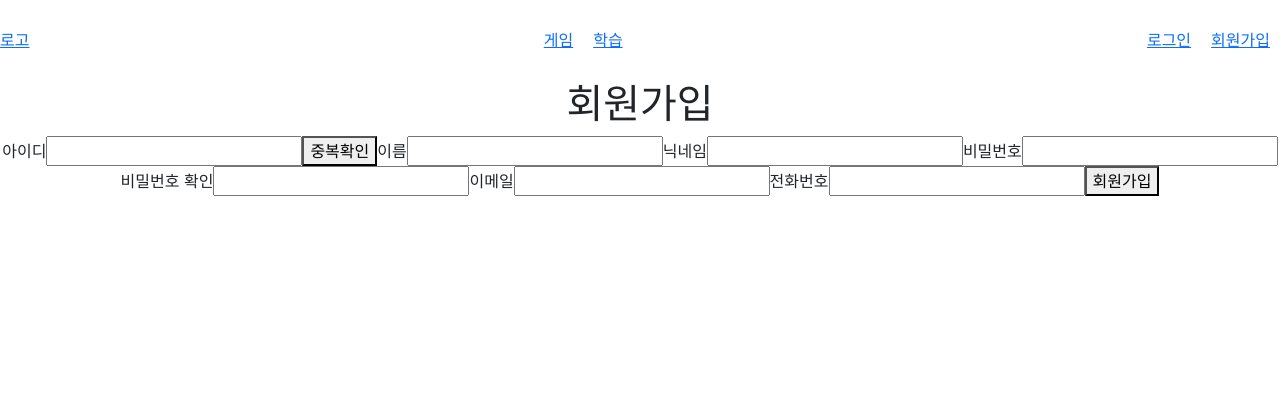
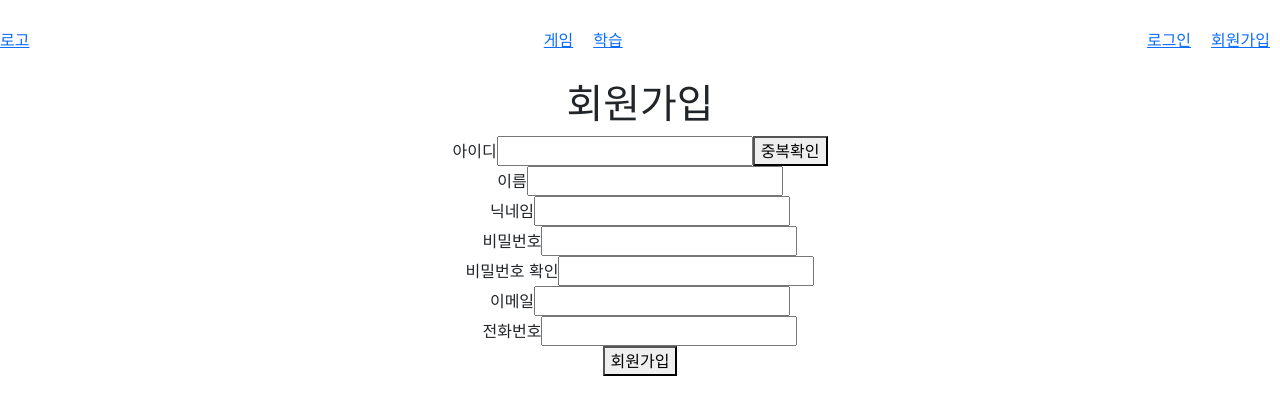
Before and after one commit to sangwook0613/alza-gamification, a React (Create React App) app in the folder frontend/: page /signup in a window 1280 px wide. Shown: the top 414 px of the page. Built offline with nearby package versions, Linux system fonts and the light colour scheme.

Commit message:
S05P21A107-182 S05P21A107-175 feat: 회원가입, 로그인 페이지 작업중, axios 연결 완료 #2

```diff
--- a/frontend/package.json
+++ b/frontend/package.json
@@ -44,5 +44,6 @@
   },
   "devDependencies": {
     "redux-devtools": "^3.7.0"
-  }
+  },
+  "proxy": "http://localhost:8080"
 }
--- a/frontend/src/component/navbar.jsx
+++ b/frontend/src/component/navbar.jsx
@@ -2,7 +2,7 @@ import {Link} from 'react-router-dom'
 import '../styles/main.css';
 
 function Navbar(){
-  const username = ""
+  const username = localStorage.getItem('accessToken')
   return (
     <div className="navbar">
       <div><Link to='/' >로고</Link></div>
--- a/frontend/src/lib/axios.js
+++ b/frontend/src/lib/axios.js
@@ -1,13 +1,27 @@
 import axios from "axios";
 
-const DOMAIN = "http://localhost:8080";
+// const DOMAIN = "http://localhost:8080";
 axios.defaults.withCredentials = true; // 쿠키 데이터를 전송받기 위해
 
-export const request = (method, url, data) => {
+export const requestAll = (method, url, data) => {
   return axios({
     method,
-    url: DOMAIN + url,
+    // url: DOMAIN + url,
+    url,
     data,
+    headers: { "Access-Control-Allow-Origin": "*"},
+  })
+    .then((res) => res)
+    .catch((err) => console.log(err));
+}
+
+export const requestData = (method, url, data) => {
+  return axios({
+    method,
+    // url: DOMAIN + url,
+    url,
+    data,
+    headers: { "Access-Control-Allow-Origin": "*"},
   })
     .then((res) => res.data)
     .catch((err) => console.log(err));
--- a/frontend/src/lib/store/store.js
+++ b/frontend/src/lib/store/store.js
@@ -1,23 +1,25 @@
 // import { createStore } from 'redux'
-import { request } from '../axios'
+import { requestAll, requestData } from '../axios'
 
 const initialState = {}
 const SIGNUP_USER = 'SIGNUP_USER'
 const LOGIN_USER = 'LOGIN_USER'
 
 export const signupUser = (input) => {
-  const data = request("post", '/user', input)
+  const response = requestData("post", '/user', input)
+  console.log('호출!!!', response)
   return {
     type: SIGNUP_USER,
-    payload: data,
+    payload: response,
   }
 }
 
 export const loginUser = (input) => {
-  const data = request("post", '/login', input)
+  const response = requestAll("post", '/login', input)
+  console.log('호출!!!', response)
   return {
     type: LOGIN_USER,
-    payload: data,
+    payload: response,
   }
 }
 
@@ -27,7 +29,7 @@ const reducer = (state = initialState, action) => {
     case SIGNUP_USER:
       return { ...state, success: action.payload }
     case LOGIN_USER:
-      return state
+      return { ...state}
     default:
       return state
   }
--- a/frontend/src/views/loginPage/index.jsx
+++ b/frontend/src/views/loginPage/index.jsx
@@ -1,10 +1,12 @@
 import React, { useState } from 'react';
+import { useDispatch } from 'react-redux';
 import { withRouter } from 'react-router';
+import { loginUser } from '../../lib/store/store';
 
 const LoginPage = (props) => {
   const [id, setId] = useState('')
   const [password, setPassword] = useState('')
-
+  const dispatch = useDispatch()
 
   const onIdHandle = (e) => {
     setId(e.currentTarget.value)
@@ -13,16 +15,50 @@ const LoginPage = (props) => {
     setPassword(e.currentTarget.value)
   }
 
+  const setToken = (payload) => {
+    localStorage.setItem('accessToken', payload['jwt-access-token'])
+    localStorage.setItem('refreshToken', payload['jwt-refresh-token'])
+  }
+
+  const onSubmit = (e) => {
+    e.preventDefault()
+    let body = {
+      userId: id,
+      password: password,
+    }
+    dispatch(loginUser(body))
+      .then((res) => {
+        console.log(res)
+        alert(`반갑습니다! ${res.payload.data.userName}님`)
+        setToken(res.payload.headers)
+        props.history.push('/')
+      })
+      .catch((err) => {
+        console.log(err)
+        alert('아이디 혹은 비밀번호가 잘못되었습니다.')
+      })
+  }
+
   return (
     <>
       <h1>로그인</h1>
-      <form action="">
+      <form
+        className="loginForm"
+        onSubmit={onSubmit}
+        style={{ display: 'flex', flexDirection: 'column', justifyContent: 'center', alignItems: 'center'}}
+      >
 
-        <label>아이디</label>
-        <input type="text" value={id} onChange={onIdHandle} />
+        <div>
+          <label>아이디</label>
+          <input type="text" value={id} onChange={onIdHandle} />
+        </div>
 
-        <label>비밀번호</label>
-        <input type="password" value={password} onChange={onPasswordHandle} />
+        <div>
+          <label>비밀번호</label>
+          <input type="password" value={password} onChange={onPasswordHandle} />
+        </div>
+
+        <button type="submit">로그인</button>
       </form>
     </>
   )
--- a/frontend/src/views/signupPage/index.jsx
+++ b/frontend/src/views/signupPage/index.jsx
@@ -61,33 +61,50 @@ const SignupPage = (props) => {
   return (
     <>
       <h1>회원가입</h1>
-      <form onSubmit={onSubmit}>
-
+      <form
+        className="signupForm"
+        onSubmit={onSubmit}
+        style={{ display: 'flex', flexDirection:'column', justifyContent: 'center', alignItems: 'center' }}
+      >
+        <div>
           <label>아이디</label>
           <input type="text" value={id} onChange={onIdHandle} />
           <button>중복확인</button>
+        </div>
 
+        <div>
           <label>이름</label>
           <input type="text" value={name} onChange={onNameHandle} />
+        </div>
 
+        <div>
           <label>닉네임</label>
           <input type="text" value={nickname} onChange={onNicknameHandle} />
+        </div>
 
+        <div>
           <label>비밀번호</label>
           <input type="password" value={password} onChange={onPasswordHandle} />
+        </div>
 
+        <div>
           <label>비밀번호 확인</label>
           <input
             type="password"
             value={confirmPassword}
             onChange={onConfirmPasswordHandle}
           />
+        </div>
 
+        <div>
           <label>이메일</label>
           <input type="email" value={email} onChange={onEmailHandle} />
+        </div>
 
+        <div>
           <label>전화번호</label>
           <input type="text" value={phoneNum} onChange={onPhoneNumHandle} />
+        </div>
 
         <button type="submit">회원가입</button>
       </form>
```
Also changed, not shown: 2 other files (tests, documents, lock files or other folders). Lines whose indentation alone changed are shown as unchanged.
